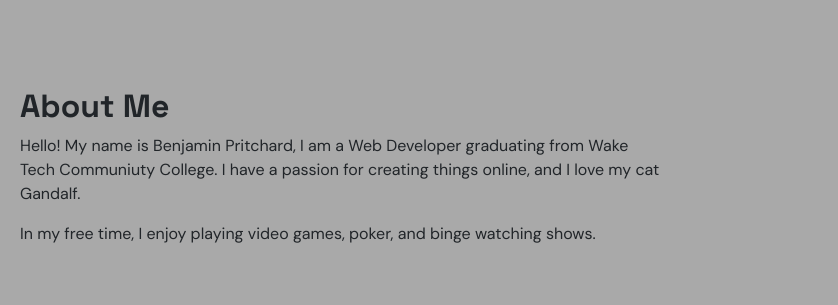
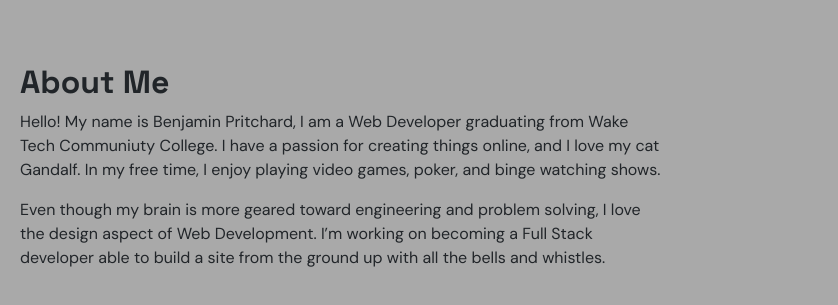
Before and after one commit to zachneb/WEB287_Portfolio, a plain HTML site: page index.html in a window 1280 px wide. Shown: the part 135-440 px from the top of the page, 442-1280 px from the left. Drawn offline with nearby package versions, Linux system fonts and the light colour scheme; grey boxes are pictures that could not be loaded.

Commit message:
Update index.html

```diff
--- a/index.html
+++ b/index.html
@@ -51,9 +51,10 @@
                 <p>
                     Hello! My name is Benjamin Pritchard, I am a Web Developer graduating from Wake Tech
                     Communiuty College. I have a passion for creating things online, and I love my cat Gandalf.
+                    In my free time, I enjoy playing video games, poker, and binge watching shows.
                 </p>
                 <p>
-                    In my free time, I enjoy playing video games, poker, and binge watching shows.
+                    Even though my brain is more geared toward engineering and problem solving, I love the design aspect of Web Development. I’m working on becoming a Full Stack developer able to build a site from the ground up with all the bells and whistles.
                 </p>
             </div>
         </div>
```
